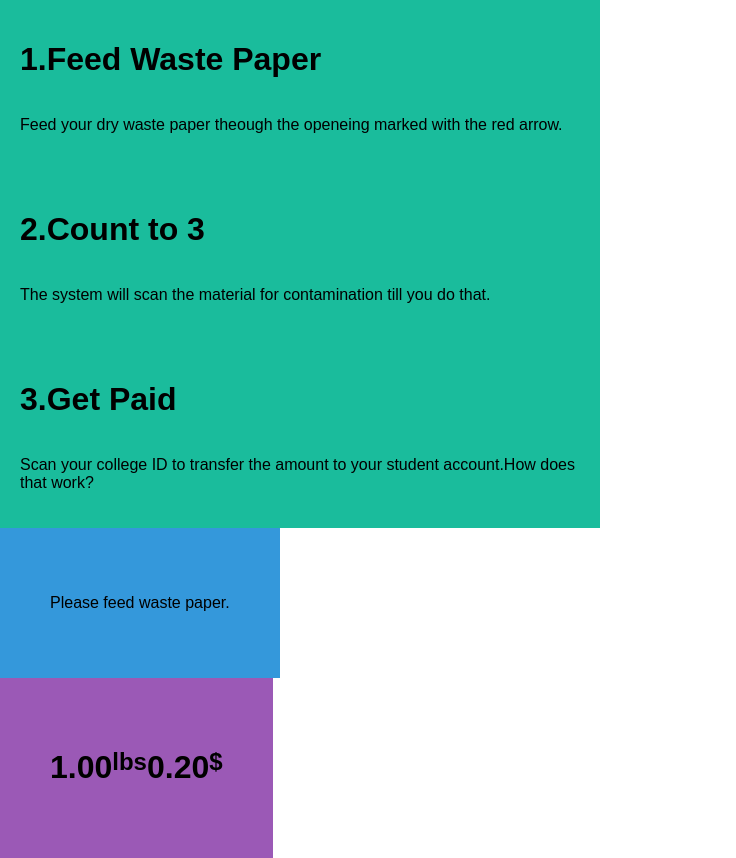
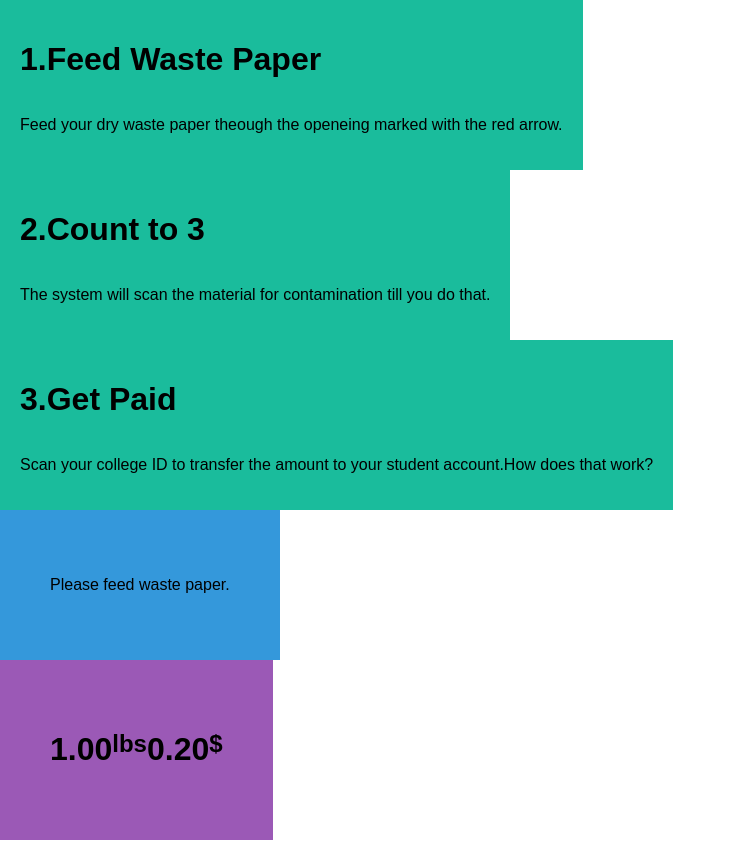
Before and after one commit to KhyatiCCS/RawBin, a plain HTML site: page index.html in a window 1280 px wide. Shown: the whole page, without its empty margins (0-736 px from the left). Drawn offline with Linux system fonts and the light colour scheme.

Commit message:
This is my  bin project.
Attempt at making the interface.

```diff
--- a/style.css
+++ b/style.css
@@ -29,7 +29,6 @@ input[type=reset],input[type=submit]{-webkit-appearance:button;cursor:pointer;}b
   display:flex;
   flex-direction: column;
   height:33.333%;
-  width: 600px;
 
 }
 
@@ -39,7 +38,6 @@ input[type=reset],input[type=submit]{-webkit-appearance:button;cursor:pointer;}b
   display:flex;
   flex-direction: column;
   height:33.333%;
-  width: 600px;
 }
 
 .step3{
@@ -48,7 +46,6 @@ input[type=reset],input[type=submit]{-webkit-appearance:button;cursor:pointer;}b
   display:flex;
   flex-direction: column;
   height:33.333%;
-  width: 600px;
 }
 
 .status {
```
